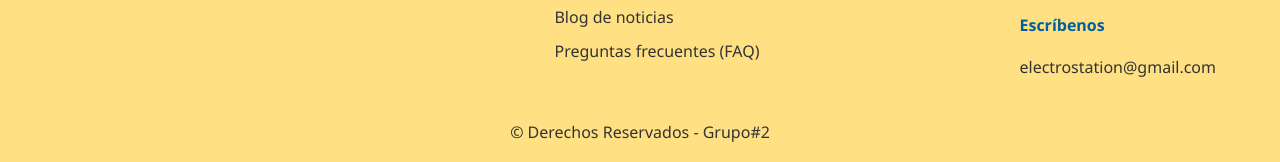
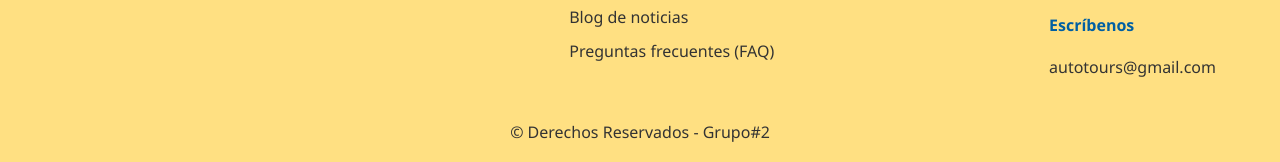
Before and after one commit to bryanadresldu/AutoTours.github.io, a plain HTML site: page index.html in a window 1280 px wide. Shown: the part 4031-4193 px from the top of the page. Drawn offline with Linux system fonts and the light colour scheme.

Commit message:
Update index.html

```diff
--- a/index.html
+++ b/index.html
@@ -243,7 +243,7 @@
                 <h3>Llámamos</h3>
                 <p class="call">(593)962985693</p>
                 <h3>Escríbenos</h3>
-                <p class="write">electrostation@gmail.com</p>
+                <p class="write">autotours@gmail.com</p>
             </div>
         </div>
 
```
